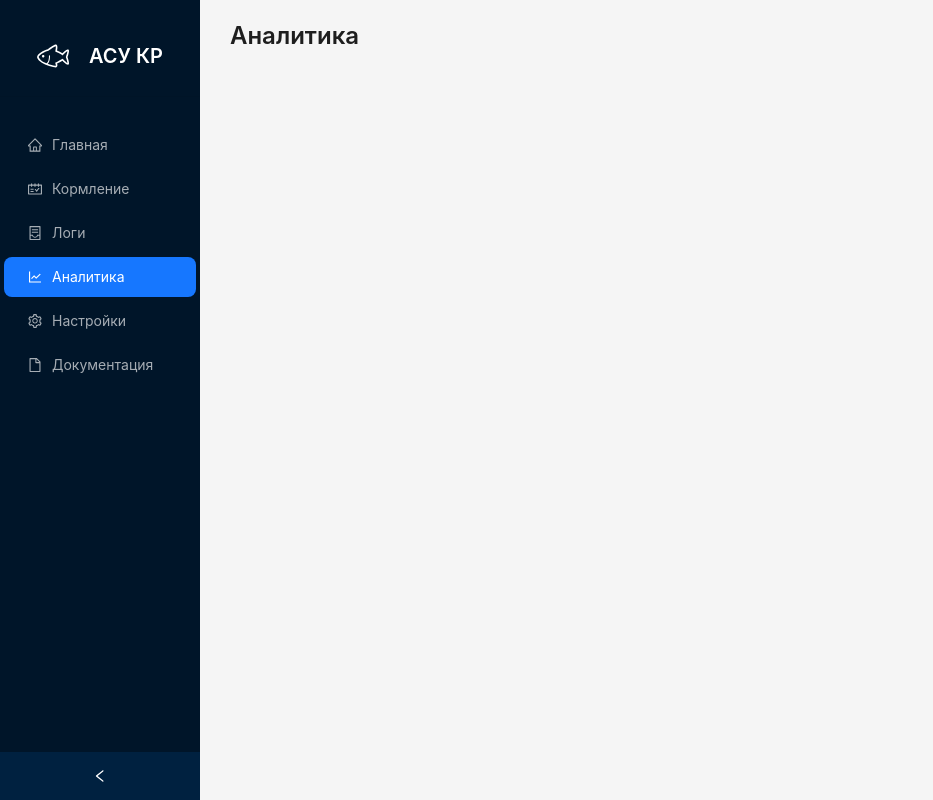
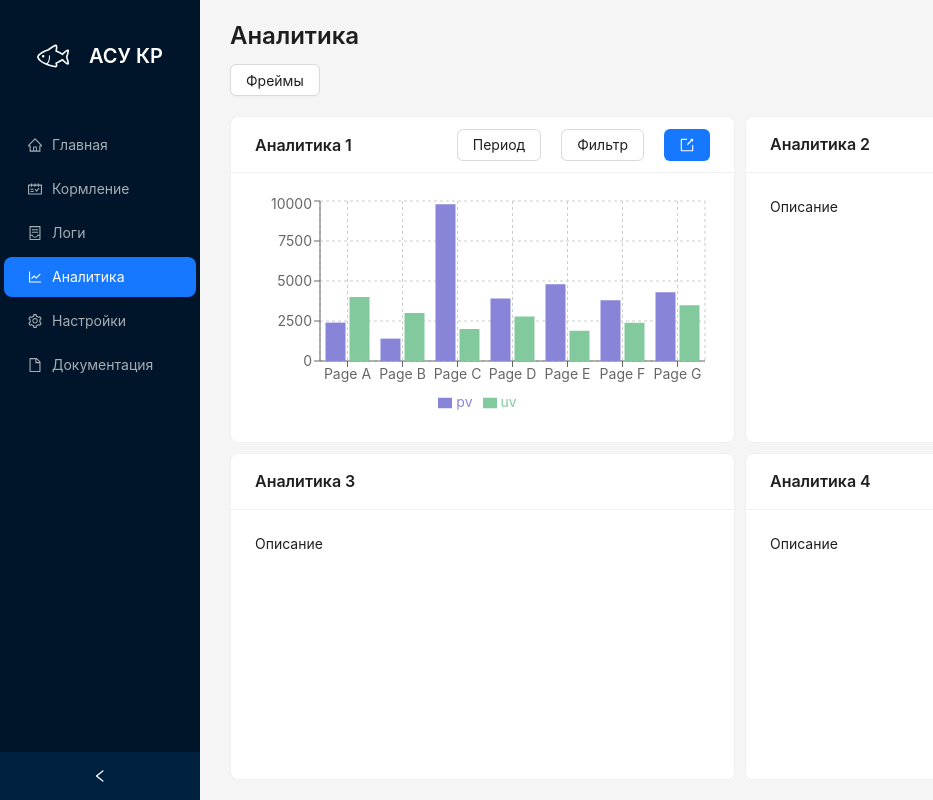
Before and after one commit to Keberson/iiot-feed-fish, a React (Vite) app in the folder src/frontend/: page /dashboard/analytics in a window 1280 px wide. Shown: the whole page, without its empty margins (0-933 px from the left). Built offline with nearby package versions, Linux system fonts and the light colour scheme.

Commit message:
[issue-18] Добавил базовую разметку для страницы Аналитики

```diff
--- a/src/frontend/package.json
+++ b/src/frontend/package.json
@@ -15,8 +15,10 @@
     "antd": "^5.25.2",
     "react": "^19.1.0",
     "react-dom": "^19.1.0",
+    "react-rnd": "^10.5.2",
     "react-router": "^7.6.0",
-    "react-router-dom": "^7.6.0"
+    "react-router-dom": "^7.6.0",
+    "recharts": "^2.15.3"
   },
   "devDependencies": {
     "@eslint/js": "^9.25.0",
--- a/src/frontend/src/routes/Analytics/Analytics.css
+++ b/src/frontend/src/routes/Analytics/Analytics.css
@@ -0,0 +1,20 @@
+.analytics-layout {
+    position: relative;
+    flex-grow: 1;
+    margin-top: 20px;
+    display: grid;
+    grid-template-columns: 1fr 1fr;
+    grid-template-rows: 1fr 1fr;
+    box-sizing: border-box;
+    gap: 10px;
+}
+
+.analytics-layout .ant-card {
+    display: flex;
+    flex-direction: column;
+}
+
+.analytics-layout .ant-card-body {
+    flex-grow: 1;
+    box-sizing: border-box;
+}
--- a/src/frontend/src/routes/Analytics/Analytics.tsx
+++ b/src/frontend/src/routes/Analytics/Analytics.tsx
@@ -1,11 +1,100 @@
-import { Typography } from "antd";
+import { Button, Card, Flex, Typography } from "antd";
+
+import AnalyticsToolbox from "./AnalyticsToolbox/AnalyticsToolbox";
 
 import "./Analytics.css";
+import {
+    Bar,
+    BarChart,
+    CartesianGrid,
+    Legend,
+    ResponsiveContainer,
+    Tooltip,
+    XAxis,
+    YAxis,
+} from "recharts";
+import { ExportOutlined } from "@ant-design/icons";
 
 const { Title } = Typography;
 
 const Analytics = () => {
-    return <Title level={3}>Аналитика</Title>;
+    return (
+        <>
+            <Title level={3}>Аналитика</Title>
+            <AnalyticsToolbox />
+            <Flex className="analytics-layout">
+                <Card
+                    title={
+                        <Flex align="center" justify="space-between">
+                            <Title style={{ margin: 0 }} level={5}>
+                                Аналитика 1
+                            </Title>
+                            <Flex gap={20}>
+                                <Button>Период</Button>
+                                <Button>Фильтр</Button>
+                                <Button type="primary">
+                                    <ExportOutlined />
+                                </Button>
+                            </Flex>
+                        </Flex>
+                    }
+                >
+                    <ResponsiveContainer width="100%" height="100%">
+                        <BarChart
+                            data={[
+                                {
+                                    name: "Page A",
+                                    uv: 4000,
+                                    pv: 2400,
+                                },
+                                {
+                                    name: "Page B",
+                                    uv: 3000,
+                                    pv: 1398,
+                                },
+                                {
+                                    name: "Page C",
+                                    uv: 2000,
+                                    pv: 9800,
+                                },
+                                {
+                                    name: "Page D",
+                                    uv: 2780,
+                                    pv: 3908,
+                                },
+                                {
+                                    name: "Page E",
+                                    uv: 1890,
+                                    pv: 4800,
+                                },
+                                {
+                                    name: "Page F",
+                                    uv: 2390,
+                                    pv: 3800,
+                                },
+                                {
+                                    name: "Page G",
+                                    uv: 3490,
+                                    pv: 4300,
+                                },
+                            ]}
+                        >
+                            <CartesianGrid strokeDasharray="3 3" />
+                            <XAxis dataKey="name" />
+                            <YAxis />
+                            <Tooltip />
+                            <Legend />
+                            <Bar dataKey="pv" fill="#8884d8" />
+                            <Bar dataKey="uv" fill="#82ca9d" />
+                        </BarChart>
+                    </ResponsiveContainer>
+                </Card>
+                <Card title="Аналитика 2">Описание</Card>
+                <Card title="Аналитика 3">Описание</Card>
+                <Card title="Аналитика 4">Описание</Card>
+            </Flex>
+        </>
+    );
 };
 
 export default Analytics;
--- /dev/null
+++ b/src/frontend/src/routes/Analytics/AnalyticsToolbox/AnalyticsToolbox.css
@@ -0,0 +1,2 @@
+.analytics-toolbox {
+}
--- /dev/null
+++ b/src/frontend/src/routes/Analytics/AnalyticsToolbox/AnalyticsToolbox.tsx
@@ -0,0 +1,23 @@
+import { Button, Dropdown, Flex } from "antd";
+
+import "./AnalyticsToolbox.css";
+
+const AnalyticsToolbox = () => {
+    return (
+        <Flex className="analytics-toolbox">
+            <Dropdown
+                menu={{
+                    items: [
+                        { key: "1", label: "Диаграмма 1" },
+                        { type: "divider" },
+                        { key: "2", label: "Что-то 2" },
+                    ],
+                }}
+            >
+                <Button>Фреймы</Button>
+            </Dropdown>
+        </Flex>
+    );
+};
+
+export default AnalyticsToolbox;
```
Also changed, not shown: 1 other file (tests, documents, lock files or other folders).
